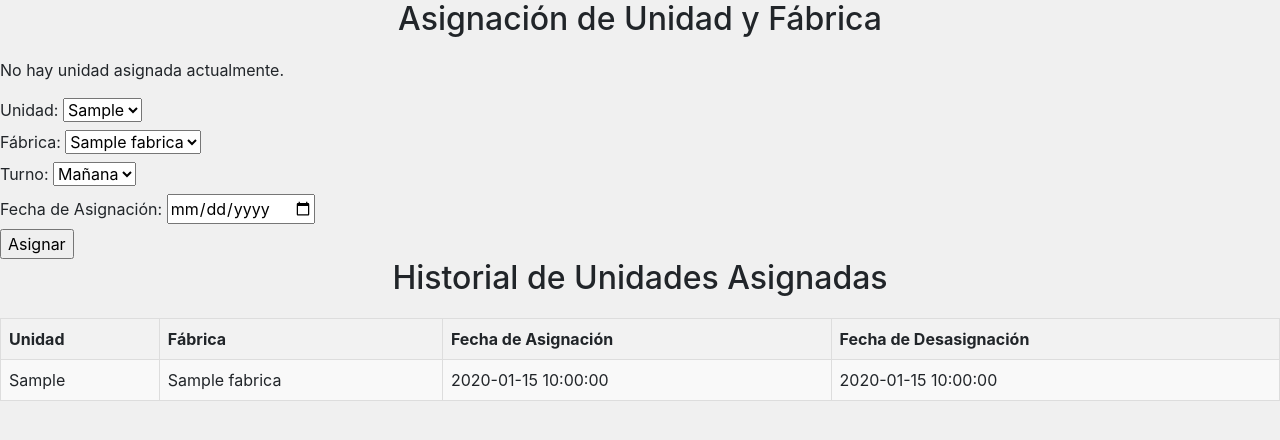
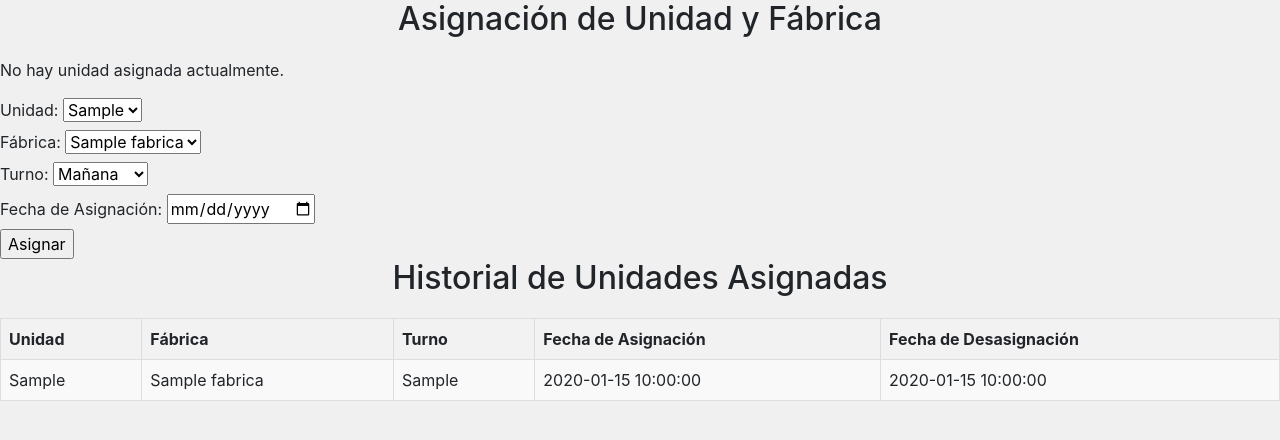
Before and after one commit to cecidavi/MI-KNQ, a PHP site: page /unidades_empleado.php?id=1 in a window 1280 px wide. Shown: the part 112-552 px from the top of the page. Run offline with PHP 8.4, Linux system fonts and the light colour scheme; the visitor is signed in with stand-in values (Sample User, id 1); tables that the repository leaves empty or names only in its code hold one stand-in row (values such as "Sample post").

Commit message:
Problema de unidades resuelto puedo ya acomodar todo y seguir con el proyecto en almacen

```diff
--- a/unidades_empleado.php
+++ b/unidades_empleado.php
@@ -46,12 +46,13 @@ if (isset($_GET['id'])) {
     }
 
     // Consulta para obtener el historial de unidades asignadas
-    $sql_historial = "SELECT u.numero_unidad, f.nombre_fabrica, a.fecha_asignacion, a.fecha_desasignacion
-                      FROM unidades u
-                      JOIN asignaciones a ON u.id_unidad = a.id_unidad
-                      JOIN fabricas f ON a.id_fabrica = f.id_fabrica
-                      WHERE a.id_operador = ?
-                      ORDER BY a.fecha_asignacion";
+    $sql_historial = "SELECT u.numero_unidad, f.nombre_fabrica, a.fecha_asignacion, a.fecha_desasignacion, a.turno
+    FROM unidades u
+    JOIN asignaciones a ON u.id_unidad = a.id_unidad
+    JOIN fabricas f ON a.id_fabrica = f.id_fabrica
+    WHERE a.id_operador = ?
+    ORDER BY a.fecha_asignacion";
+
     $stmt_historial = $conn->prepare($sql_historial);
     $stmt_historial->bind_param("i", $id_empleado);
     $stmt_historial->execute();
@@ -136,6 +137,8 @@ if ($_SERVER['REQUEST_METHOD'] == 'POST') {
             <option value="mañana">Mañana</option>
             <option value="tarde">Tarde</option>
             <option value="noche">Noche</option>
+            <option value="Completo">Completo</option>
+            <option value="Apoyo">Apoyo</option>
         </select><br>
         <label>Fecha de Asignación:</label>
         <input type="date" name="fecha_asignacion" required><br>
@@ -147,6 +150,7 @@ if ($_SERVER['REQUEST_METHOD'] == 'POST') {
         <tr>
             <th>Unidad</th>
             <th>Fábrica</th>
+            <th>Turno</th>
             <th>Fecha de Asignación</th>
             <th>Fecha de Desasignación</th>
         </tr>
@@ -154,6 +158,7 @@ if ($_SERVER['REQUEST_METHOD'] == 'POST') {
             <tr>
                 <td><?php echo htmlspecialchars($registro['numero_unidad']); ?></td>
                 <td><?php echo htmlspecialchars($registro['nombre_fabrica']); ?></td>
+                <td><?php echo htmlspecialchars($registro['turno']); ?></td>
                 <td><?php echo htmlspecialchars($registro['fecha_asignacion']); ?></td>
                 <td><?php echo htmlspecialchars($registro['fecha_desasignacion']); ?></td>
             </tr>
```
